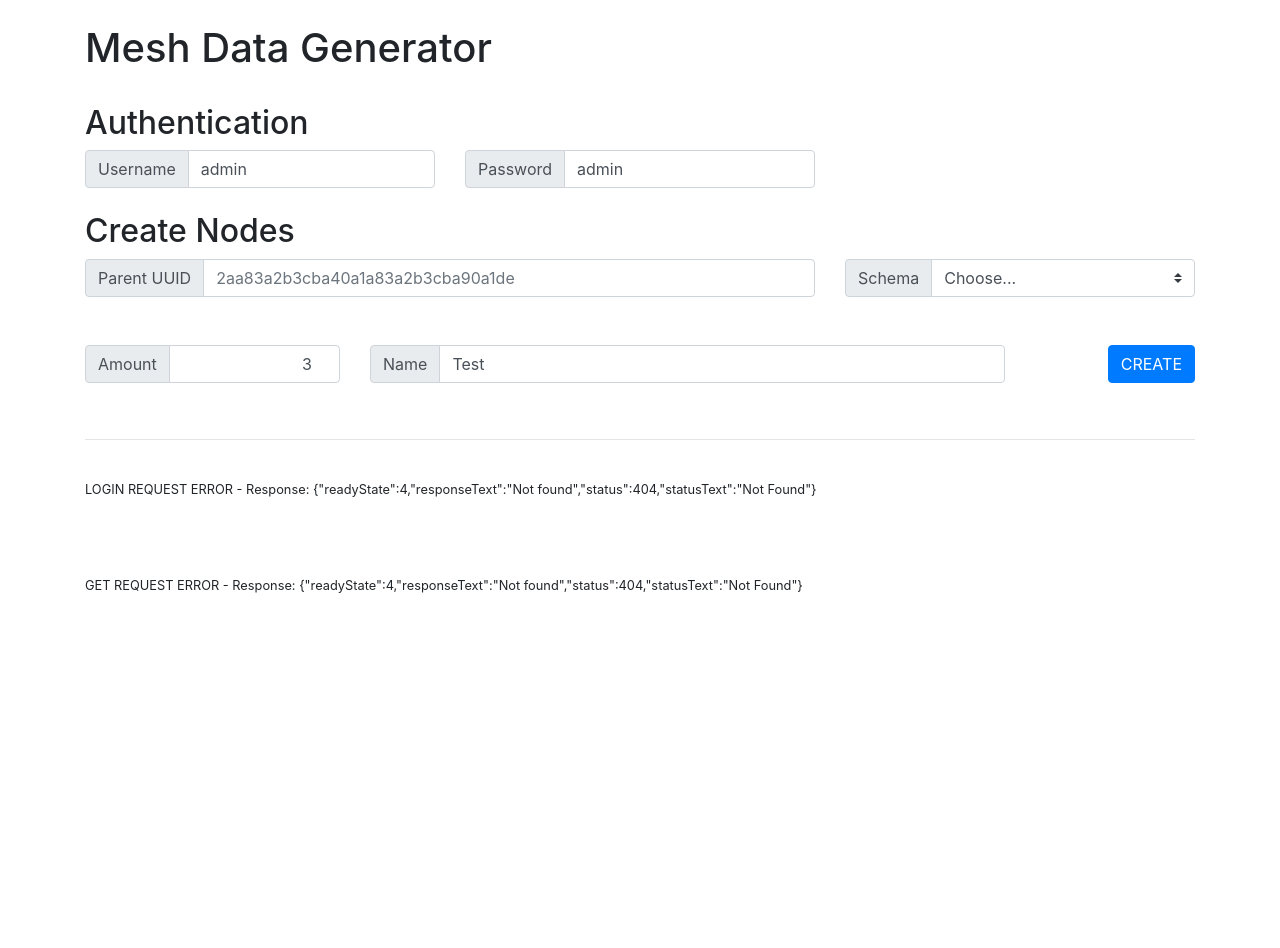
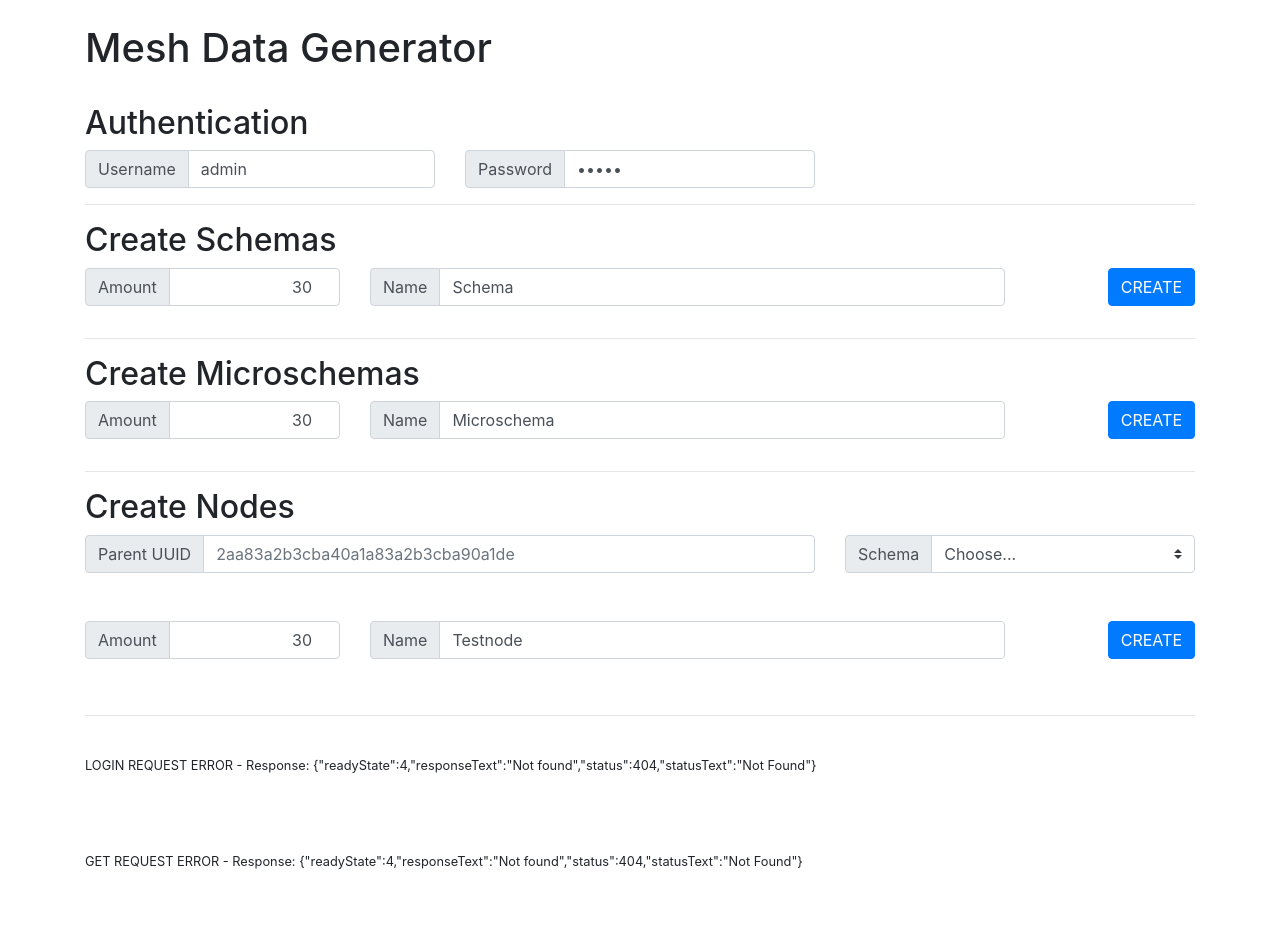
Before and after one commit to pschulzk/mesh-data-generator, a website: page index.html in a window 1280 px wide. Before the commit the page ends 800 px from the top, so only its background shows below. Drawn offline with nearby package versions, Linux system fonts and the light colour scheme; no server answers.

Commit message:
implemented schemas

```diff
--- a/index.html
+++ b/index.html
@@ -32,12 +32,66 @@
                <div class="input-group-prepend">
                   <label class="input-group-text" for="password">Password</label>
                </div>
-               <input type="text" class="form-control" id="password" placeholder="password">
+               <input type="password" class="form-control" id="password" placeholder="password">
             </div>
          </div>
       </form>
 
-      <br>
+      <hr>
+
+      <h2>Create Schemas</h2>
+      <form class="row">
+         <div class="col-md-3">
+            <div class="input-group mb-3">
+               <div class="input-group-prepend">
+                  <label class="input-group-text" for="createSchemaAmount">Amount</label>
+               </div>
+               <input type="number" class="form-control text-right" id="createSchemaAmount" placeholder="0">
+            </div>
+         </div>
+
+         <div class="col-md-7">
+            <div class="input-group">
+               <div class="input-group-prepend">
+                  <label class="input-group-text" for="createSchemaName">Name</label>
+               </div>
+               <input type="text" class="form-control" id="createSchemaName" placeholder="Test">
+            </div>
+         </div>
+
+         <div class="col-md-2 text-right">
+            <button id="btnSchemaCreate" type="button" class="btn btn-primary">CREATE</button>
+         </div>
+      </form>
+
+      <hr>
+
+      <h2>Create Microschemas</h2>
+      <form class="row">
+         <div class="col-md-3">
+            <div class="input-group mb-3">
+               <div class="input-group-prepend">
+                  <label class="input-group-text" for="createMicroschemaAmount">Amount</label>
+               </div>
+               <input type="number" class="form-control text-right" id="createMicroschemaAmount" placeholder="0">
+            </div>
+         </div>
+
+         <div class="col-md-7">
+            <div class="input-group">
+               <div class="input-group-prepend">
+                  <label class="input-group-text" for="createMicroschemaName">Name</label>
+               </div>
+               <input type="text" class="form-control" id="createMicroschemaName" placeholder="Test">
+            </div>
+         </div>
+
+         <div class="col-md-2 text-right">
+            <button id="btnMicroschemaCreate" type="button" class="btn btn-primary">CREATE</button>
+         </div>
+      </form>
+
+      <hr>
 
       <h2>Create Nodes</h2>
       <form>
@@ -86,7 +140,6 @@
                <button id="btnNodeCreate" type="button" class="btn btn-primary">CREATE</button>
             </div>
          </div>
-
       </form>
 
       <br>
@@ -123,6 +176,10 @@
             schemas: undefined,
             userName: undefined,
             password: undefined,
+            createSchemaAmount: undefined,
+            createSchemaName: undefined,
+            createMicroschemaAmount: undefined,
+            createMicroschemaName: undefined,
             createNodeParentUuid: undefined,
             createNodeSchema: undefined,
             createNodeName: undefined,
@@ -132,12 +189,21 @@
          let inputElements = {
             userName: $('#userName'),
             password: $('#password'),
+            createSchemaAmount: $('#createSchemaAmount'),
+            createSchemaName: $('#createSchemaName'),
+            createMicroschemaAmount: $('#createMicroschemaAmount'),
+            createMicroschemaName: $('#createMicroschemaName'),
             createNodeParentUuid: $('#createNodeParentUuid'),
             createNodeSchema: $('#createNodeSchema'),
             createNodeName: $('#createNodeName'),
             createNodeAmount: $('#createNodeAmount'),
-            btnNodeCreate: $('#btnNodeCreate'),
             logMessages: $('#logMessages')
+         };
+
+         let actionElements = {
+            btnSchemaCreate: $('#btnSchemaCreate'),
+            btnMicroschemaCreate: $('#btnMicroschemaCreate'),
+            btnNodeCreate: $('#btnNodeCreate')
          };
 
 
@@ -238,6 +304,9 @@
                throw new Error('Malformed schema response');
             }
 
+            // sort schemas by name property
+            appData.schemas.sort((a, b) => a.name.localeCompare(b.name));
+
             // update dom
             appData.schemas.forEach(schema => {
                inputElements.createNodeSchema
@@ -248,7 +317,57 @@
             });
          }
 
-         // Create folder
+         // Create schema
+         schemaCreate = async (name) => {
+            // send request
+            let result = await reqPost(
+               '/api/v1/schemas',
+               {
+                  name: name.toLowerCase(),
+                  fields: [
+                     {
+                        type: 'html',
+                        name: 'field_01'
+                     }
+                  ]
+               }
+            );
+            await reqLog('SCHEMA CREATED - Response:' + JSON.stringify(result));
+         }
+
+         // Create many schemas
+         schemaCreateBulk = async () => {
+            for (let index = 0; index < appData.createSchemaAmount; index++) {
+               await schemaCreate(appData.createSchemaName + '_' + index);
+            }
+         }
+
+         // Create microschema
+         microschemaCreate = async (name) => {
+            // send request
+            let result = await reqPost(
+               '/api/v1/microschemas',
+               {
+                  name: name.toLowerCase(),
+                  fields: [
+                     {
+                        type: 'html',
+                        name: 'field_01'
+                     }
+                  ]
+               }
+            );
+            await reqLog('MICROSCHEMA CREATED - Response:' + JSON.stringify(result));
+         }
+
+         // Create many microschemas
+         microschemaCreateBulk = async () => {
+            for (let index = 0; index < appData.createMicroschemaAmount; index++) {
+               await schemaCreate(appData.createMicroschemaName + '_' + index);
+            }
+         }
+
+         // Create node
          nodeCreate = async (name) => {
             // get schmema data
             let schema = appData.schemas.find((schema) => schema.uuid === appData.createNodeSchema);
@@ -274,6 +393,7 @@
             await reqLog('NODE CREATED - Response:' + JSON.stringify(result));
          }
 
+         // Create many nodes
          nodeCreateBulk = async () => {
             for (let index = 0; index < appData.createNodeAmount; index++) {
                await nodeCreate(appData.createNodeName + '-' + index);
@@ -288,10 +408,21 @@
          appData.userName = 'admin';
          inputElements.password.val('admin');
          appData.password = 'admin';
-         inputElements.createNodeAmount.val(3);
-         appData.createNodeAmount = 3;
-         inputElements.createNodeName.val('Test');
-         appData.createNodeName = 'Test';
+
+         inputElements.createSchemaAmount.val(30);
+         appData.createSchemaAmount = 30;
+         inputElements.createSchemaName.val('Schema');
+         appData.createSchemaName = 'Schema';
+
+         inputElements.createMicroschemaAmount.val(30);
+         appData.createMicroschemaAmount = 30;
+         inputElements.createMicroschemaName.val('Microschema');
+         appData.createMicroschemaName = 'Microschema';
+
+         inputElements.createNodeAmount.val(30);
+         appData.createNodeAmount = 30;
+         inputElements.createNodeName.val('Testnode');
+         appData.createNodeName = 'Testnode';
 
          getSchemas()
             .then(() => {
@@ -310,7 +441,9 @@
          });
 
          // bind buttons
-         inputElements.btnNodeCreate.click(() => nodeCreateBulk());
+         actionElements.btnNodeCreate.click(() => nodeCreateBulk());
+         actionElements.btnSchemaCreate.click(() => schemaCreateBulk());
+         actionElements.btnMicroschemaCreate.click(() => microschemaCreateBulk());
 
       });
    </script>
```
Also changed, not shown: 2 other files.
